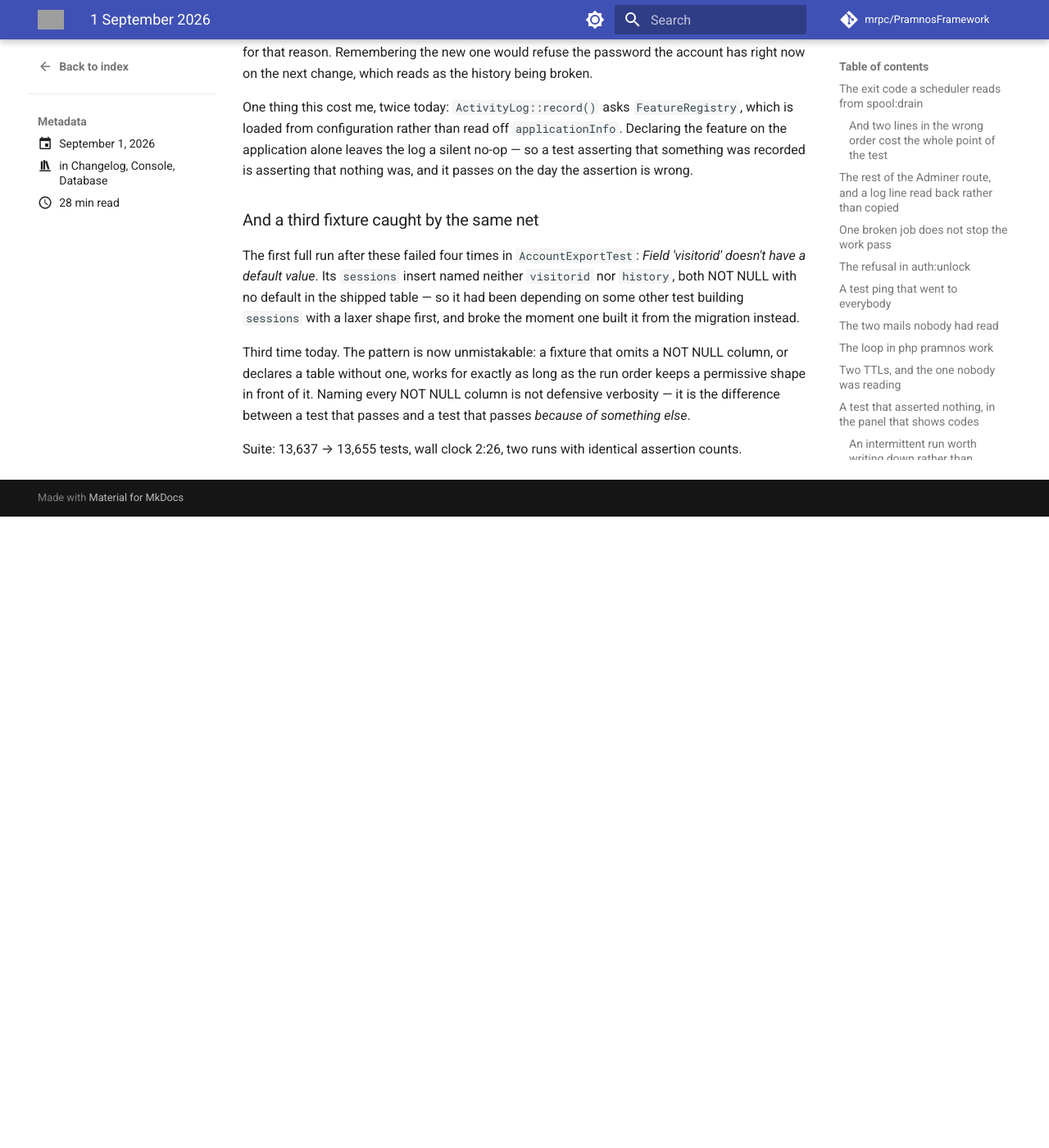
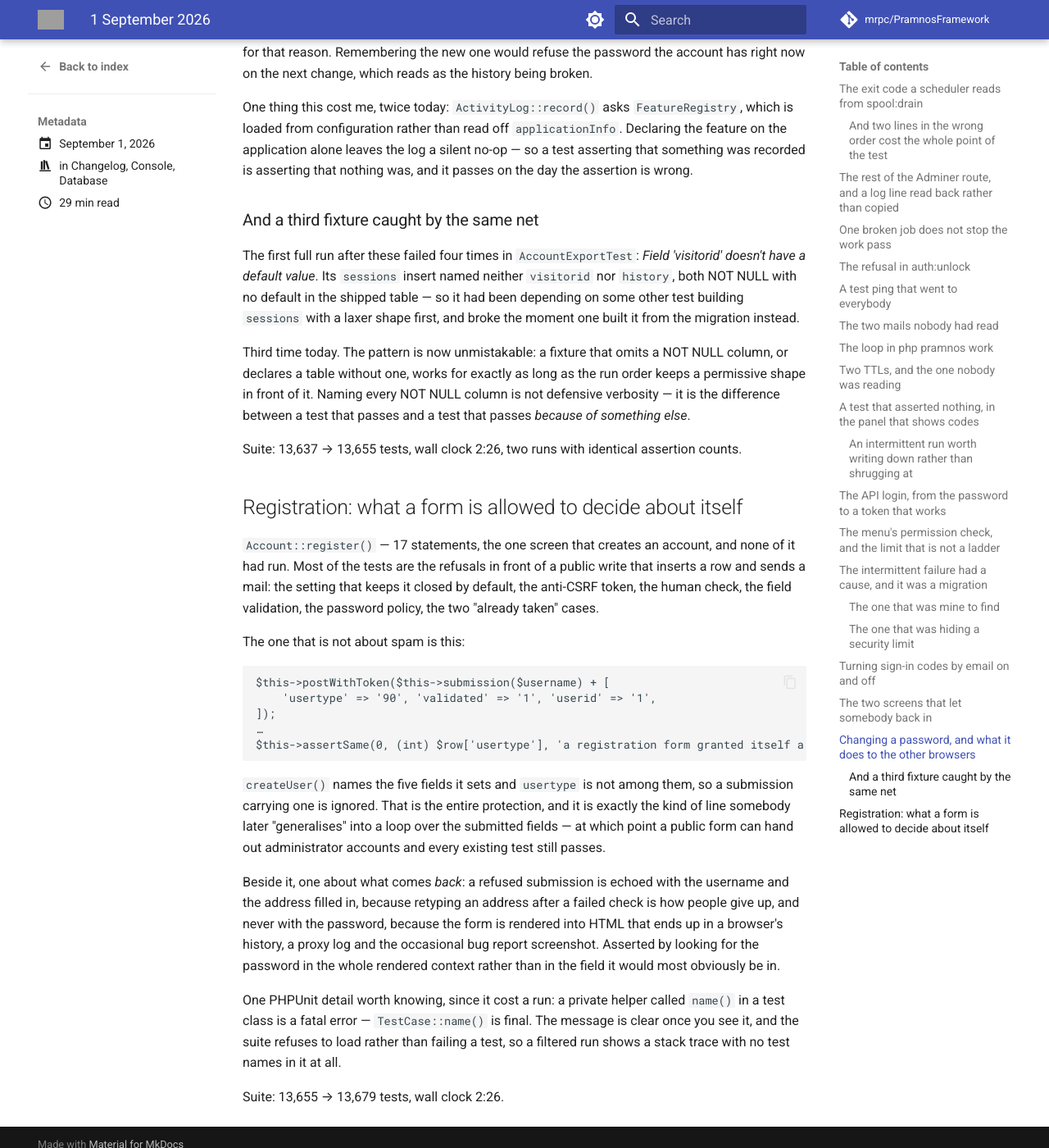
Before and after one commit to mrpc/PramnosFramework, an MkDocs documentation site: the page built from docs/version-history/posts/2026-09-01.md, in a window 1280 px wide and 1400 px high, scrolled down 16834 px. Shown: the whole window at 82% size. Built offline with MkDocs 1.6.1 and Material for MkDocs 9.7.7, drawn with Linux system fonts in a browser that asks for light colours; comment, search, counter and statistics services are not loaded; before the commit the page ends 17464 px from its top, so only the background shows below that; grey boxes are pictures that could not be loaded.

Commit message:
test(auth): registration, and what a form may decide about itself
`Account::register()` was 17 statements with nothing executing them. Most of the
new tests are the refusals in front of a public write that inserts a row and
sends a mail — closed by default, the anti-CSRF token, the human check, the field
validation, the password policy, and the two "already taken" cases.

The one that is not about spam: a submission carrying `usertype`, `validated` and
`userid` must be ignored. `createUser()` names the five fields it sets, which is
the entire protection, and exactly the kind of line somebody later generalises
into a loop over the submitted fields — after which a public form hands out
administrator accounts and every existing test still passes.

And one about what comes back: a refused submission is echoed with the username
and address filled in, never with the password, asserted against the whole
rendered context rather than one field.

Guide: the human check in the enforced order, and that a refusal never echoes the
password.

````diff
--- a/docs/Pramnos_Authentication_Guide.md
+++ b/docs/Pramnos_Authentication_Guide.md
@@ -582,15 +582,24 @@ What the endpoint enforces, in this order:
    crafted POST to a closed server cannot write a row.
 3. CSRF token → checked before validation, so a form with no token is not even an
    account-existence oracle.
-4. Username 3–60 characters, `[A-Za-z0-9._-]` only — the set that needs no
+4. The human check, when `auth.security.human_check_forms` lists `register`. This is a
+   public write that creates a row and sends a mail, which makes it the form on the site
+   most worth pricing.
+5. Username 3–60 characters, `[A-Za-z0-9._-]` only — the set that needs no
    escaping in a URL, a log line or an email subject.
-5. A valid email address.
-6. The same password policy `resetpassword` uses: 8 characters, a digit, a
+6. A valid email address.
+7. The same password policy `resetpassword` uses: 8 characters, a digit, a
    symbol, and a matching confirmation.
-7. Uniqueness, and only then a write.
+8. Uniqueness, and only then a write.
+
+A refused submission comes back with the username and the address filled in — retyping an
+address after a failed check is how people give up — and **never with the password**: the form
+is rendered into HTML that ends up in a browser's history, a proxy log and the occasional bug
+report screenshot.
 
 The new account is active at the lowest privilege level. Nothing in the flow can
-grant a usertype.
+grant a usertype: `createUser()` names the five fields it sets, so a submission carrying
+`usertype` or `userid` is ignored rather than obeyed.
 
 **What it tells an attacker.** "That username is taken" confirms an account
 exists, and there is no way to both refuse a duplicate and not confirm it — a form
--- a/docs/version-history/posts/2026-09-01.md
+++ b/docs/version-history/posts/2026-09-01.md
@@ -728,3 +728,38 @@ in front of it. Naming every NOT NULL column is not defensive verbosity — it i
 between a test that passes and a test that passes *because of something else*.
 
 Suite: 13,637 → 13,655 tests, wall clock 2:26, two runs with identical assertion counts.
+
+## Registration: what a form is allowed to decide about itself
+
+`Account::register()` — 17 statements, the one screen that creates an account, and none of it had
+run. Most of the tests are the refusals in front of a public write that inserts a row and sends a
+mail: the setting that keeps it closed by default, the anti-CSRF token, the human check, the field
+validation, the password policy, the two "already taken" cases.
+
+The one that is not about spam is this:
+
+```php
+$this->postWithToken($this->submission($username) + [
+    'usertype' => '90', 'validated' => '1', 'userid' => '1',
+]);
+…
+$this->assertSame(0, (int) $row['usertype'], 'a registration form granted itself a usertype');
+```
+
+`createUser()` names the five fields it sets and `usertype` is not among them, so a submission
+carrying one is ignored. That is the entire protection, and it is exactly the kind of line somebody
+later "generalises" into a loop over the submitted fields — at which point a public form can hand
+out administrator accounts and every existing test still passes.
+
+Beside it, one about what comes *back*: a refused submission is echoed with the username and the
+address filled in, because retyping an address after a failed check is how people give up, and
+never with the password, because the form is rendered into HTML that ends up in a browser's
+history, a proxy log and the occasional bug report screenshot. Asserted by looking for the password
+in the whole rendered context rather than in the field it would most obviously be in.
+
+One PHPUnit detail worth knowing, since it cost a run: a private helper called `name()` in a test
+class is a fatal error — `TestCase::name()` is final. The message is clear once you see it, and the
+suite refuses to load rather than failing a test, so a filtered run shows a stack trace with no
+test names in it at all.
+
+Suite: 13,655 → 13,679 tests, wall clock 2:26.
````
Also changed, not shown: 2 other files.
